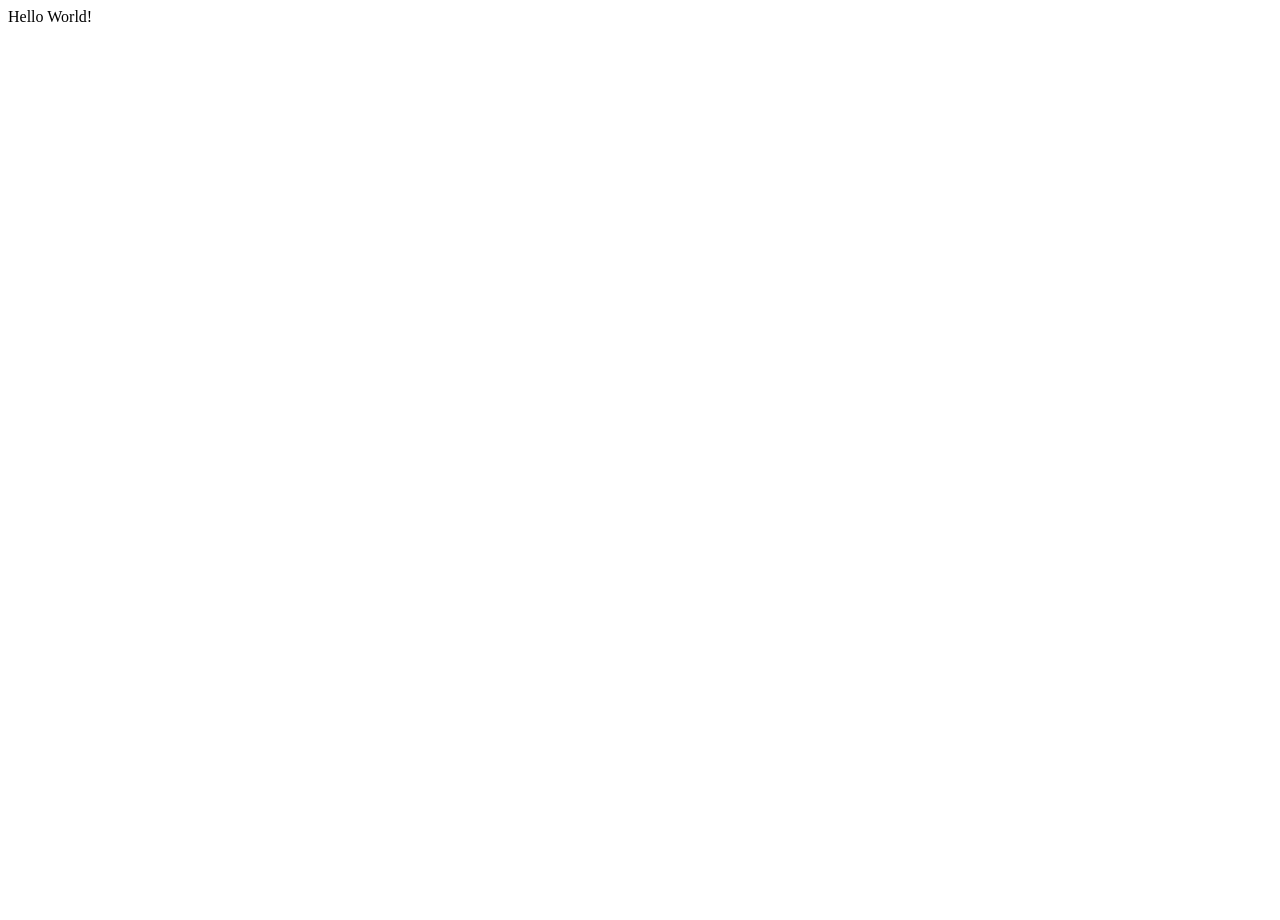
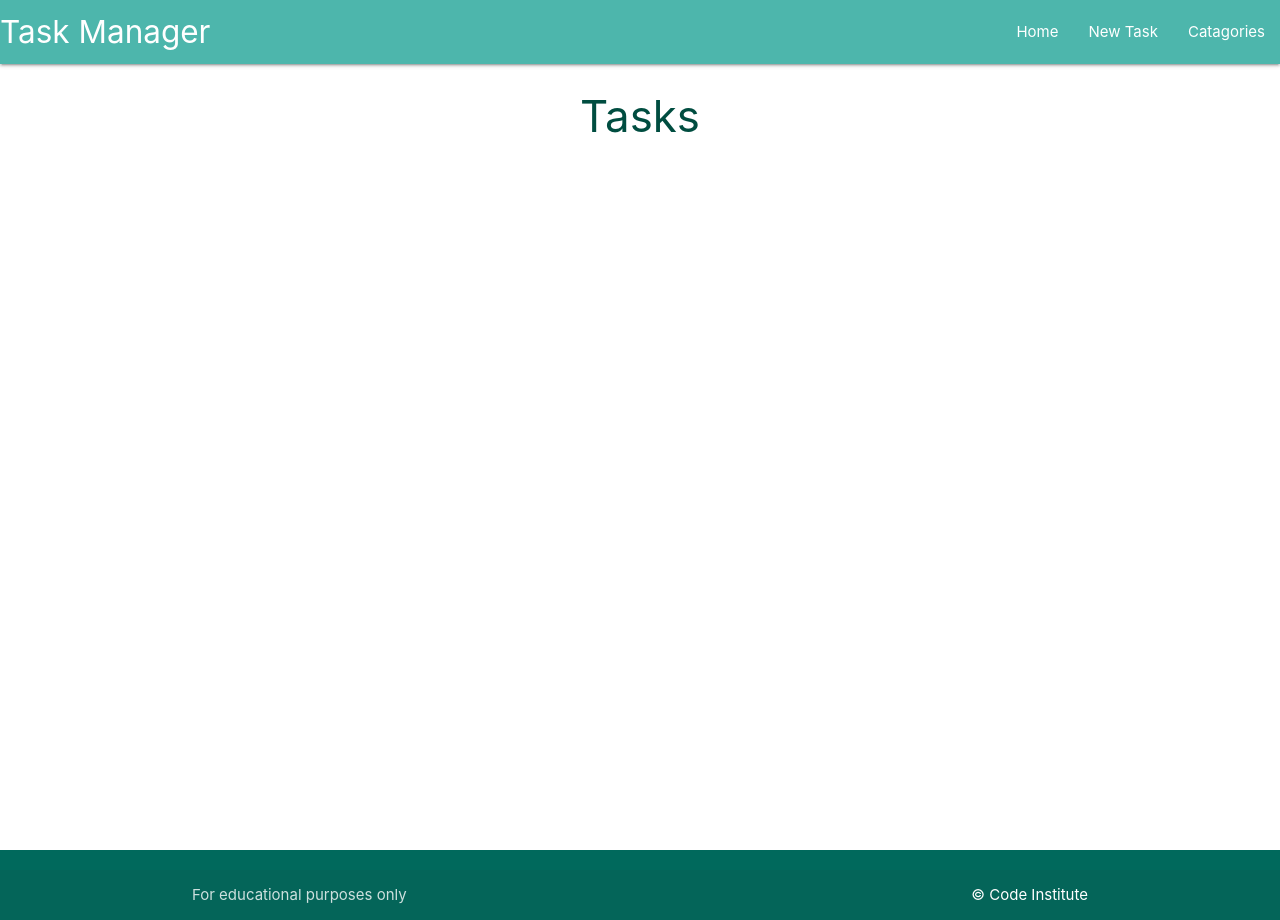
Before and after one commit to pez57/flask-task-manager-app, a Flask app: page / in a window 1280 px wide. Before the commit the page is almost empty. Run offline with Flask 2, Linux system fonts and the light colour scheme; some libraries are stand-ins or nearby versions.

Commit message:
Added Materialize templates to footer and navbar for base and tasks pages

```diff
--- a/taskmanager/routes.py
+++ b/taskmanager/routes.py
@@ -5,4 +5,4 @@ from taskmanager.models import Category, Task
 
 @app.route("/")
 def home():
-    return render_template("base.html")
+    return render_template("tasks.html")
--- /dev/null
+++ b/taskmanager/static/css/style.css
@@ -0,0 +1,9 @@
+body {
+    display: flex;
+    min-height: 100vh;
+    flex-direction: column;
+  }
+
+  main {
+    flex: 1 0 auto;
+  }
--- /dev/null
+++ b/taskmanager/static/js/script.js
@@ -0,0 +1,5 @@
+document.addEventListener("DOMContentLoaded", function() {
+    // sidenav initialization
+    let sidenav = document.querySelectorAll(".sidenav");
+    M.Sidenav.init(sidenav);
+});
--- a/taskmanager/templates/base.html
+++ b/taskmanager/templates/base.html
@@ -1,14 +1,57 @@
 <!DOCTYPE html>
 <html lang="en">
+
 <head>
     <meta charset="UTF-8">
     <meta http-equiv="X-UA-Compatible" content="IE=edge">
     <meta name="viewport" content="width=device-width, initial-scale=1.0">
+    <link rel="stylesheet" href="https://cdnjs.cloudflare.com/ajax/libs/font-awesome/6.1.1/css/all.min.css" integrity="sha512-KfkfwYDsLkIlwQp6LFnl8zNdLGxu9YAA1QvwINks4PhcElQSvqcyVLLD9aMhXd13uQjoXtEKNosOWaZqXgel0g==" crossorigin="anonymous" referrerpolicy="no-referrer" />
+    <link rel="stylesheet" href="https://cdnjs.cloudflare.com/ajax/libs/materialize/1.0.0/css/materialize.min.css">
+    <link rel="stylesheet" href="{{ url_for('static', filename='css/style.css') }}" type="text/css">
     <title>Task Manager</title>
 </head>
+
 <body>
 
-    Hello World!
+    <header>
+        <!-- top nav bar -->
+        <nav class = "teal lighten-2">
+            <div class="nav-wrapper">
+                <a href="{{ url_for('home') }}" class="brand-logo">Task Manager</a>
+                <a href="#" data-target="mobile-demo" class="sidenav-trigger"><i class="fas fa-bars">menu</i></a>
+                <ul class="right hide-on-med-and-down">
+                    <li><a href="{{ url_for('home') }}">Home</a></li>
+                    <li><a href="">New Task</a></li>
+                    <li><a href="">Catagories</a></li>
+                </ul>
+            </div>
+        </nav>
+        <!-- mobile side nav -->
+        <ul class="sidenav" id="mobile-demo">
+            <li><a href="{{ url_for('home') }}">Home</a></li>
+            <li><a href="">New Task</a></li>
+            <li><a href="">Catagories</a></li>
+        </ul>
+    </header>
+
+    <main class="container">
+        {% block content %}
+        {% endblock %}
+    </main>
+
+    <footer class="page-footer teal darken-3">
+        <div class="footer-copyright">
+            <div class="container">
+                For educational purposes only
+                <a class="white-text right" href="https://codeinstitute.net" target="_blank">&copy; Code Institute</a>
+            </div>
+        </div>
+    </footer>
+
+    <script src="https://cdnjs.cloudflare.com/ajax/libs/materialize/1.0.0/js/materialize.min.js"></script>
+    <script src="{{ url_for('static', filename='js/script.js') }}"></script>
+
 
 </body>
+
 </html>
--- /dev/null
+++ b/taskmanager/templates/tasks.html
@@ -0,0 +1,6 @@
+{% extends "base.html" %}
+{% block content %}
+
+<h3 class="teal-text text-darken-4 center-align">Tasks</h3>
+
+{% endblock %}
```
